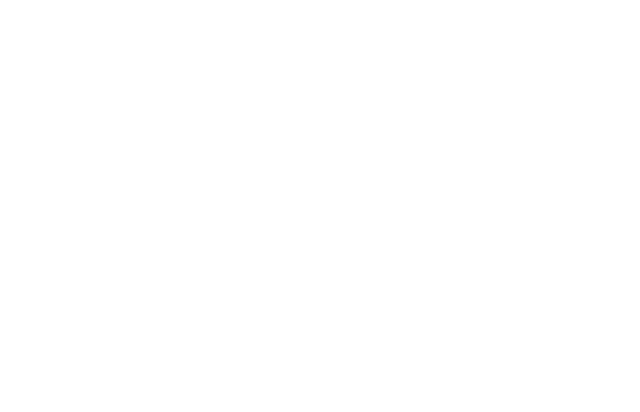
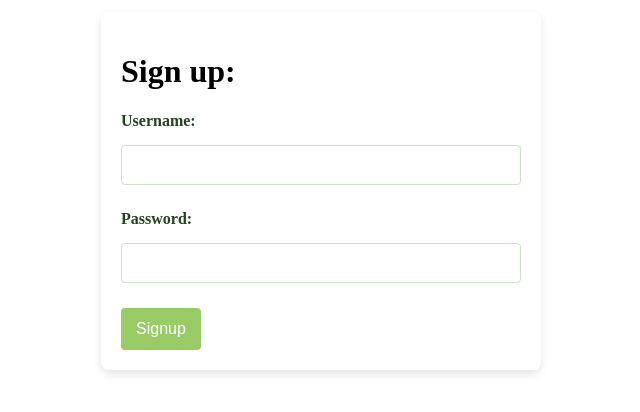
Before and after one commit to vlonk/volunteer-application, a React (Create React App) app in the folder frontend/: page /signup in a window 1280 px wide. Before the commit this address had no page. Shown: the part 188-600 px from the top of the page, without its empty margins (319-959 px from the left). Built offline with nearby package versions, Linux system fonts and the light colour scheme.

Commit message:
signup css

```diff
--- a/frontend/src/App.js
+++ b/frontend/src/App.js
@@ -2,6 +2,7 @@
 import { BrowserRouter, Routes, Route, Navigate } from 'react-router-dom';
 import Home from './pages/home';
 import Login from './pages/login';
+import Signup from './pages/signup'
 import Event from './pages/events';
 
 
@@ -13,7 +14,10 @@
       <Route path="/" element={<Navigate replace to="/home" />} />
       <Route path="/home" element={<Home />} />
       <Route path="/login" element={<Login />} />
+
       <Route path="/events" element={<Event />} />
+
+      <Route path="/signup" element={<Signup />} />
 
       </Routes>
     </div>
--- a/frontend/src/pages/home.js
+++ b/frontend/src/pages/home.js
@@ -6,12 +6,16 @@
 
     return (
         <>
+          <button onClick={() => navigate("/signup")}>
+                Signup
+            </button>
             <button onClick={() => navigate("/login")}>
                 Login
             </button>
             <button onClick={() => navigate("/events")}>
                 Events
             </button>
+
         </>
     );
 };
--- a/frontend/src/pages/signup.js
+++ b/frontend/src/pages/signup.js
@@ -1,31 +1,43 @@
-import React from "react";
+import React, { useState } from 'react';
+import '../styles/signup.css';
 
-export const Signup = () => {
-    const [email, setEmail] = useState("")
-    const [password, setPassword] = useState("")
+const Signup = () => {
+  const [username, setUsername] = useState('');
+  const [password, setPassword] = useState('');
 
-    const handleSubmit = (e) => {
-        e.preventDefault();
-        console.log(email);
-    }
-    return (
-        <form onSubmit={handleSubmit}>
-            <label> Enter email:
-                <input>
-                type = "email"
-                value = {email}
-                onChange = {e => setEmail(e.target.value)}
-                </input>
-            </label>
-            <br />
-            <label> Enter password:
-                <input>
-                type = "password"
-                value = {password}
-                onChange = {e => setPassword(e.target.value)}
-                </input>
-            </label>
-            <input> type = "submit </input>
-        </form>
-    )
+  const handleSubmit = (e) => {
+    e.preventDefault();
+    // Handle login logic here, e.g., send data to an API
+    console.log('Logging in with:', username, password);
+  };
+
+  return (
+
+    <form onSubmit={handleSubmit}>
+      <div>
+      <h1> Sign up: </h1>
+        <label htmlFor="username">Username:</label>
+        <input
+          type="text"
+          id="username"
+          value={username}
+          onChange={(e) => setUsername(e.target.value)}
+          required
+        />
+      </div>
+      <div>
+        <label htmlFor="password">Password:</label>
+        <input
+          type="password"
+          id="password"
+          value={password}
+          onChange={(e) => setPassword(e.target.value)}
+          required
+        />
+      </div>
+      <button type="submit" className="signup-button">Signup</button>
+    </form>
+  );
 }
+
+export default Signup;
--- /dev/null
+++ b/frontend/src/styles/signup.css
@@ -0,0 +1,61 @@
+/* Signup.css */
+
+/* Style for the overall form container */
+form {
+    max-width: 400px;
+    margin: 200px auto;
+    padding: 20px;
+    background-color: white; /* Light yellowish background */
+    border-radius: 8px;
+    box-shadow: 0 4px 8px rgba(0, 0, 0, 0.1);
+  }
+
+  /* Style for the input fields */
+  input[type="text"],
+  input[type="password"] {
+    width: 100%;
+    padding: 10px;
+    margin: 10px 0;
+    border: 1px solid #cae4c5; /* Light greenish border */
+    border-radius: 4px;
+    font-size: 16px;
+    background-color: #fff; /* White background for input fields */
+    color: #254222; /* Dark greenish text */
+    box-sizing: border-box;
+  }
+
+  input[type="text"]:focus,
+  input[type="password"]:focus {
+    border-color: #99cc66; /* Accent color when focused */
+    outline: none;
+  }
+
+  /* Style for the labels */
+  label {
+    display: block;
+    font-weight: bold;
+    margin-bottom: 5px;
+    color: #254222; /* Dark green for labels */
+  }
+
+  /* Style for the submit button */
+  button.signup-button {
+    width: 20%;
+    padding: 12px;
+    background-color: #99cc66; /* Green background */
+    color: white;
+    font-size: 16px;
+    border: none;
+    border-radius: 4px;
+    cursor: pointer;
+    transition: background-color 0.3s;
+  }
+
+  button.signup-button:hover {
+    background-color: #7dbf55; /* Darker green on hover */
+  }
+
+  /* Optional: Add some spacing between the form elements */
+  div {
+    margin-bottom: 15px;
+  }
```
